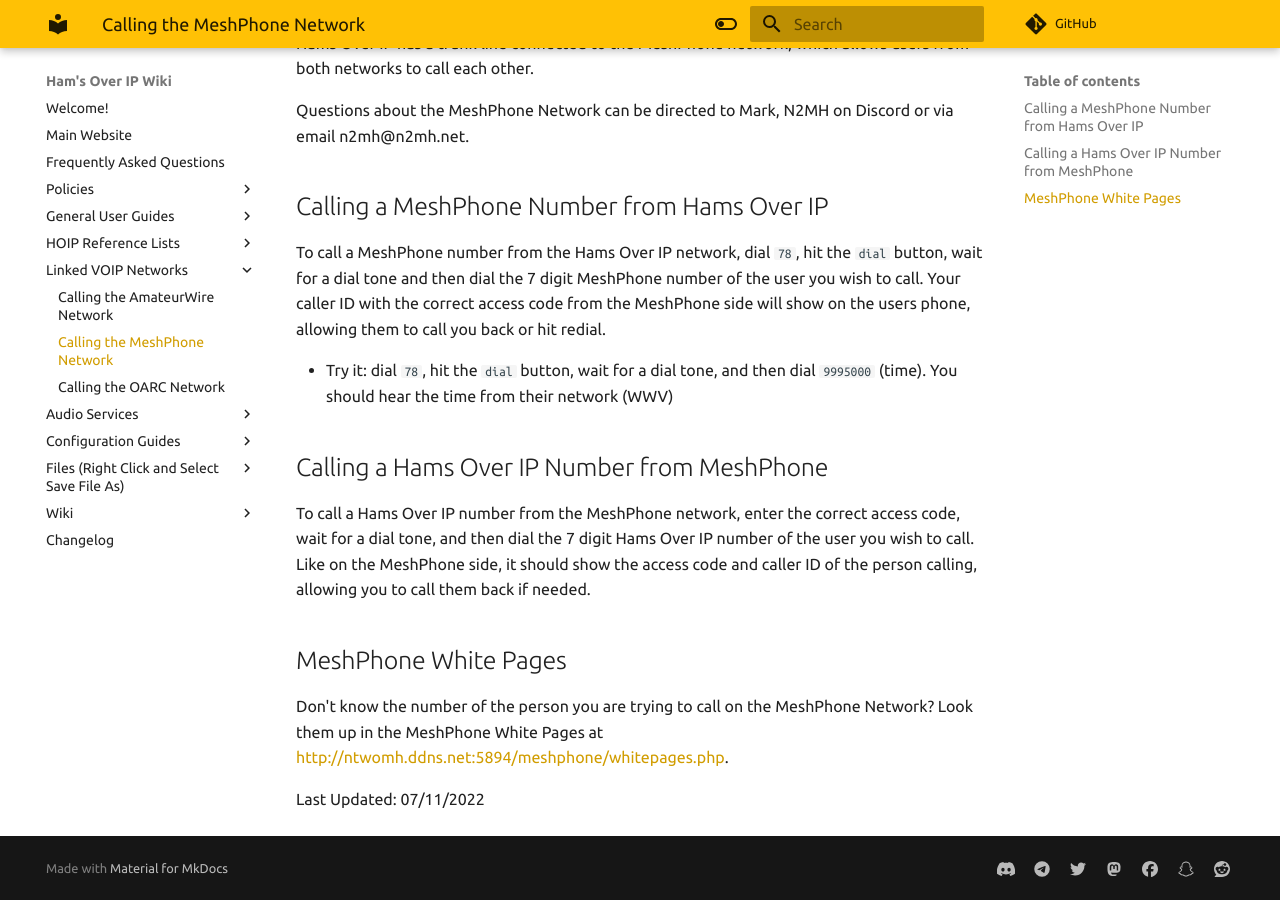
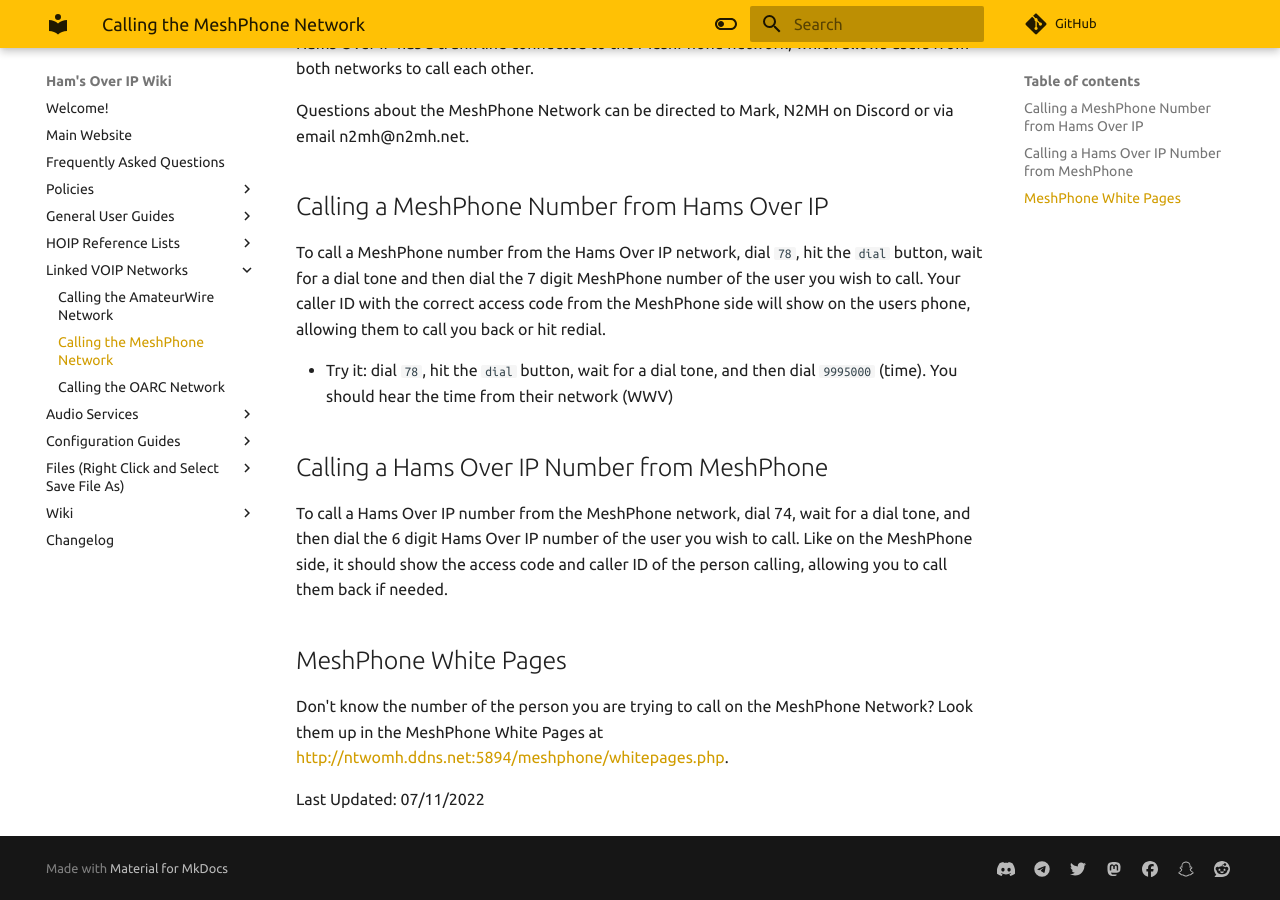
Before and after one commit to hamsoverip/wiki, an MkDocs documentation site: the page built from docs/General/other_systems/meshphone.md, in a window 1280 px wide and 900 px high, scrolled down 528 px. Built offline with MkDocs 1.6.1 and Material for MkDocs 9.7.7, drawn with Linux system fonts in a browser that asks for light colours; comment, search, counter and statistics services are not loaded.

Commit message:
Update meshphone.md

```diff
--- a/docs/General/other_systems/meshphone.md
+++ b/docs/General/other_systems/meshphone.md
@@ -21,7 +21,7 @@
 
 ## Calling a Hams Over IP Number from MeshPhone
 
-To call a Hams Over IP number from the MeshPhone network, enter the correct access code, wait for a dial tone, and then dial the 7 digit Hams Over IP number of the user you wish to call. Like on the MeshPhone side, it should show the access code and caller ID of the person calling, allowing you to call them back if needed.
+To call a Hams Over IP number from the MeshPhone network, dial 74, wait for a dial tone, and then dial the 6 digit Hams Over IP number of the user you wish to call. Like on the MeshPhone side, it should show the access code and caller ID of the person calling, allowing you to call them back if needed.
 
 ## MeshPhone White Pages
 
```
